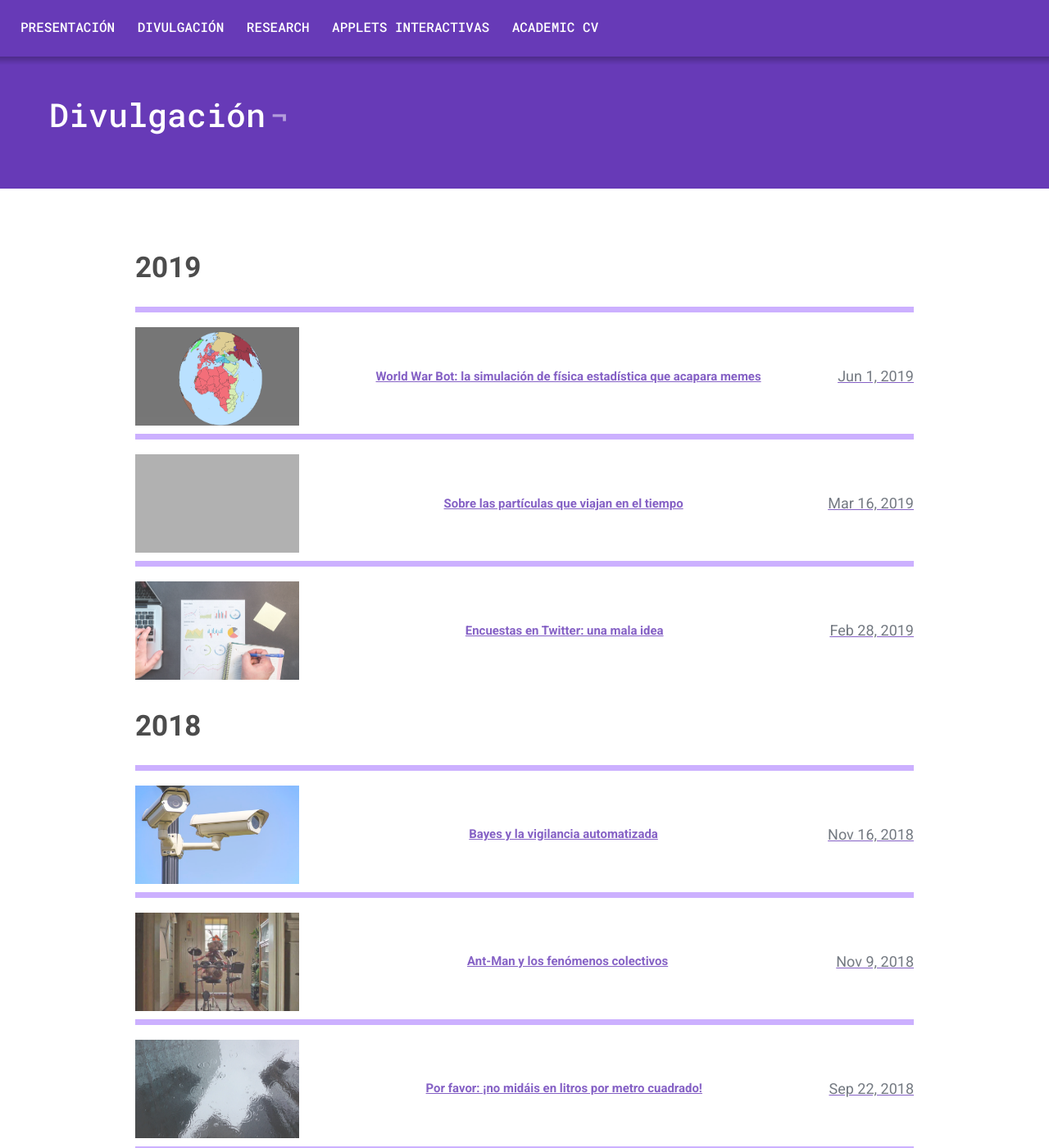
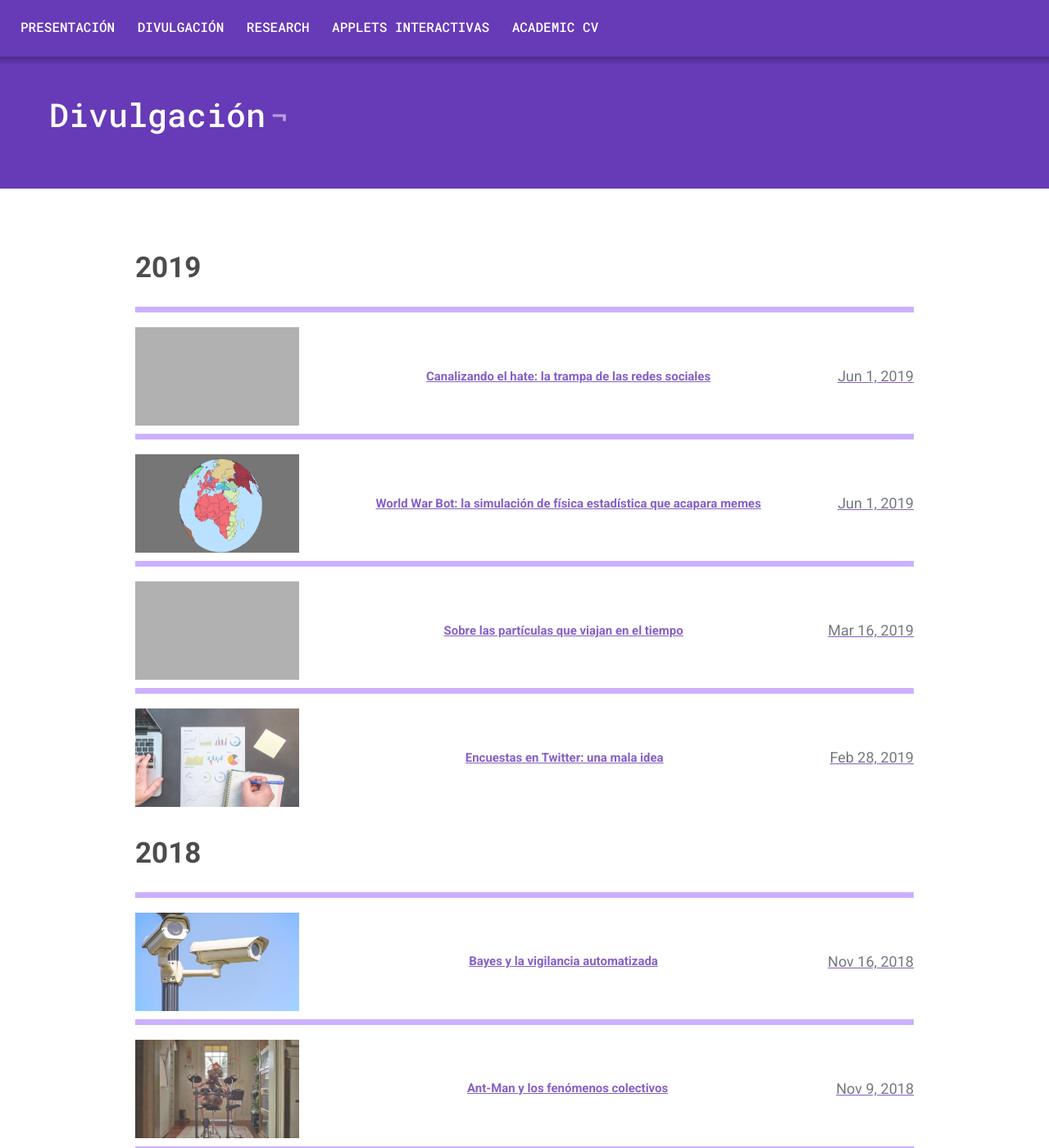
Before and after one commit to VictorSeven/VictorSeven.github.io, a Jekyll site: the page built from _pages/articles.html, in a window 1280 px wide and 1400 px high. Shown: the whole window at 82% size. Built offline with Jekyll 4.4.1, drawn with Linux system fonts in a browser that asks for light colours; some of the changed lines change nothing that is shown; grey boxes are pictures that could not be loaded.

Commit message:
Fixed bug in CV

```diff
--- /dev/null
+++ b/_posts/2020/2020-11-01-twitter.md
@@ -0,0 +1,53 @@
+---
+layout: post
+title:  "Canalizando el hate: la trampa de las redes sociales"
+date:   2019-06-01 13:00:00 -0500
+
+tags: tecnologia redes twitter
+
+summary: "Sí, criticar a esa cuenta que tanto odias le está haciendo un favor. ¿Cómo evitarlo?"
+
+tipo: divul
+head_image: "/images/2019/twitter.png"
+---
+
+La mayor parte de nosotros utiliza redes sociales. Facebook, Twitter, Instagram. Y en todas ellas, en mayor o menor medida, hemos encontrado conflictos: conversaciones de gente que discute, pelea o directamente se insulta. Gente que a lo mejor no se conoce, o no tiene nada que ver entre ellos.
+
+La lógica que seguimos en las redes sociales suele ser, en realidad, similar a la que seguimos en persona. Si alguien dice algo que creemos que no es correcto (o peor algún, algo que _estamos seguros_ que es una idiotez) normalmente lo que hacemos es tratar de corregirlo. En principio, parece ser una acción inocente, que incluso puede ayudar a debilitar la expansión de noticias falsas en la red. Sin embargo, es una estrategia que hay que realizar con cuidado.
+
+## El _algoritmo_
+
+El problema es que los algoritmos de las redes sociales están preparados para detectar, de forma automática, cuál es el contenido más interesante o relevante, en tiempo real.  ¿Por qué? Porque al final son un producto diseñado para que pases tiempo dentro de la red social. Facebook, Twitter, y otras redes ganan dinero sobre todo de dos fuentes: la publicidad de las empresas que se anuncian, y la venta de metadatos a terceros.
+
+Por tanto, es muy importante _picar_ a los usuarios a generar y consumir contenido. Al hacerlo, das pistas sobre qué intereses tienes, qué te gusta hacer, cuál es tu ubicación, cosas que una empresa puede aprovechar para mandar publicidad personalizada o hacer estudios de mercado a gran escala.. Y si pasas mucho tiempo dentro de la red, estás viendo anuncios. Básicamente, si yo tengo tengo que asegurarle a las empreas que tengo muchos usuarios, que pasan mucho tiempo en la red generando metadatos y viendo su publicidad.
+
+La conclusión lógica es que tengo que buscar una forma de _enganchar_ a los usuarios para que usen la red. Por supuesto, hay muchísimas formas distintas de hacer esto. Por ejemplo, Twitter está basado en la información. Es fácil de escribir,  cada usuario recibe muchísimos tweets, y puedes hacer listas de contenido que quieres ver. Es ideal para estar al día de las noticias en el tema que te interese. ¿Novedades en el mundo de la poítica, la ciencia, los videojuegos, activismo...? Instagram, por otro lado, se basa en compartir qué es lo que haces con la gente que conoces o admiras e interactuar con ellos, una relación mucho más de uno a uno: imágenes, vídeos, filtros divertidos...
+
+Pero ambas tienen una cosa en común: una opción de 'descubrir' que te permite ver posts según tus intereses. Por ejemplo Instagram: cuando abres la _app_ por primera vez, hay un contenido bastante general, de todo tipo. Deportes, cómics, _celebrities_, música. En cuanto sigues a todos tus amigos, subes dos fotos y encuentras un par de cuentas que te interesan, el contenido de la pestaña de descubrir cambia por completo a algo mucho, mucho más particular, y mucho más cercano a tus intereses. El cambio es tan rápido que a mi personalmente ma dio algo de miedo.
+
+Nos acercamos finalmente al meollo de la cuestión: ¿cómo deciden las redes sociales qué post son más relevantes? Pues obviamente los que reciben más _likes_, comentarios, o reposteos. En el caso de Twitter, además, es posible no solo contestar tweets, sino 'mencionarlos', escribiendo una respuesta y mostrando el tweet original a tus seguidores.
+
+Cuando es algo que quieres enseñar porque te gusta, desde luego, hacer esto es bueno. Estás haciendo un comentario y a la vez estás reposteando el contenido para tus seguidores, con lo que el algoritmo verá que ese tweet ha generado más interacción y le dará más 'prioridad' a la hora de aparecer. El problema es, ¿qué pasa si cito una idiotez para criticarla? ¿Merece la pena?
+
+## Cómo no hacer popular a un troll
+
+### Citas de tweets
+
+Por un lado, puedes pensar, 'eh, vale que esto aumenta la popularidad de este tweet en el algoritmo, pero al fin y al cabo estoy evitando que mis seguidores crean esta idiotez'. Esto tiene un problema: aumentar la popularidad del tweet en el algoritmo hará que muchísimas más personas lo vean. Una cita a un tweet no es que la vaya a posicionar en lo más alto, pero si el tweet es muy citado, ten por seguro que lo hará. Estamos hablando de tus 100, o 1000 seguidores, contra los cientos de miles de usuarios de la red social.
+
+### Capturas de pantalla
+
+Si haces una captura de pantalla de un tweet, efectivamente ya no estás dando feedback a Twitter sobre la interacción, y te libras de ese problema. Sin embargo, las capturas tienen algunos problemas.
+
+1. Son fácilmente falsificables. No hay que ser un maestro del Photoshop para hacer capturas falsas. Cualquiera puede hacerlo. Click derecho a un tweet,  `Inspeccionar Elemento` lleva a una página lleva de codigo. Nada de asustarse: abriendo desplegables llegaréis en algún momento al contenido del tuit (hay muchos desplegables paciencia). Doble click, ponéis el texto que queráis y a volar. El cambio es solo en vuestro ordenador y desaparecerá en cuanto refresquéis, pero captura listo. Y si alguien pregunta, 'es que borró el tweet'.  De hecho, esto sirve también para conversaciones de mensajes privados en cualquier sitio.  **¡Una captura de pantalla o un vídeo de tu ordenador nunca es una prueba fiable de nada!**
+2. Un error común es pensar que la gente que te sigue lo hace porque le gusta lo que pones. O al menos, que lo hace porque le gusta todo lo que pones. Pueden estar en desacuerdo con algunas cosas, o por cierto nivel de obligación. Si pones una captura de alguien de algo que crees que no tiene sentido, pero alguno de tus seguidores sí piensa que es correcto, buscará la cuenta, y la seguirá, o le comentará. O tal vez alguien está de acuerdo contigo pero no tiene la consdieración de sacar una captura. Va, busca la cuenta y cita el tweet.
+
+Y de gratis, tenéis un ejemplo de por qué las capturas de pantalla nunca son buena idea:
+
+
+
+![Falsificando tweets... ](/home/victor/Documentos/VictorSeven.github.io/images/2020/twitter-captura.png)
+
+
+
+Una opción que puede resultar, por tanto, más segura, es sacar la captura, pero ocultar nombre, arroba y foto de perfil de la cuenta, de manera que no se pueda identificar a la persona que ha dicho eso. La contra parece clara en este caso: ¡es que entonces puede que alguno de mis seguidores acabe siguiendo a esta persona sin saber X!
--- a/_sass/components/_cv.scss
+++ b/_sass/components/_cv.scss
@@ -69,15 +69,11 @@
 /* Style the accordion panel. Note: hidden by default */
 .cv-panel {
     z-index:-1;
-    position:relative;
-    top: -3rem;
-    padding-top: 4rem;
+    position:static;
     padding-bottom: 2rem;
     padding-left: 3rem;
     padding-right: 3rem;
     text-align: justify;
     background-color: #C09DFF;
     display: none;
-    overflow: hidden;
-
 }
```
Also changed, not shown: images/2020/twitter-captura.png (added), 1 other file.
